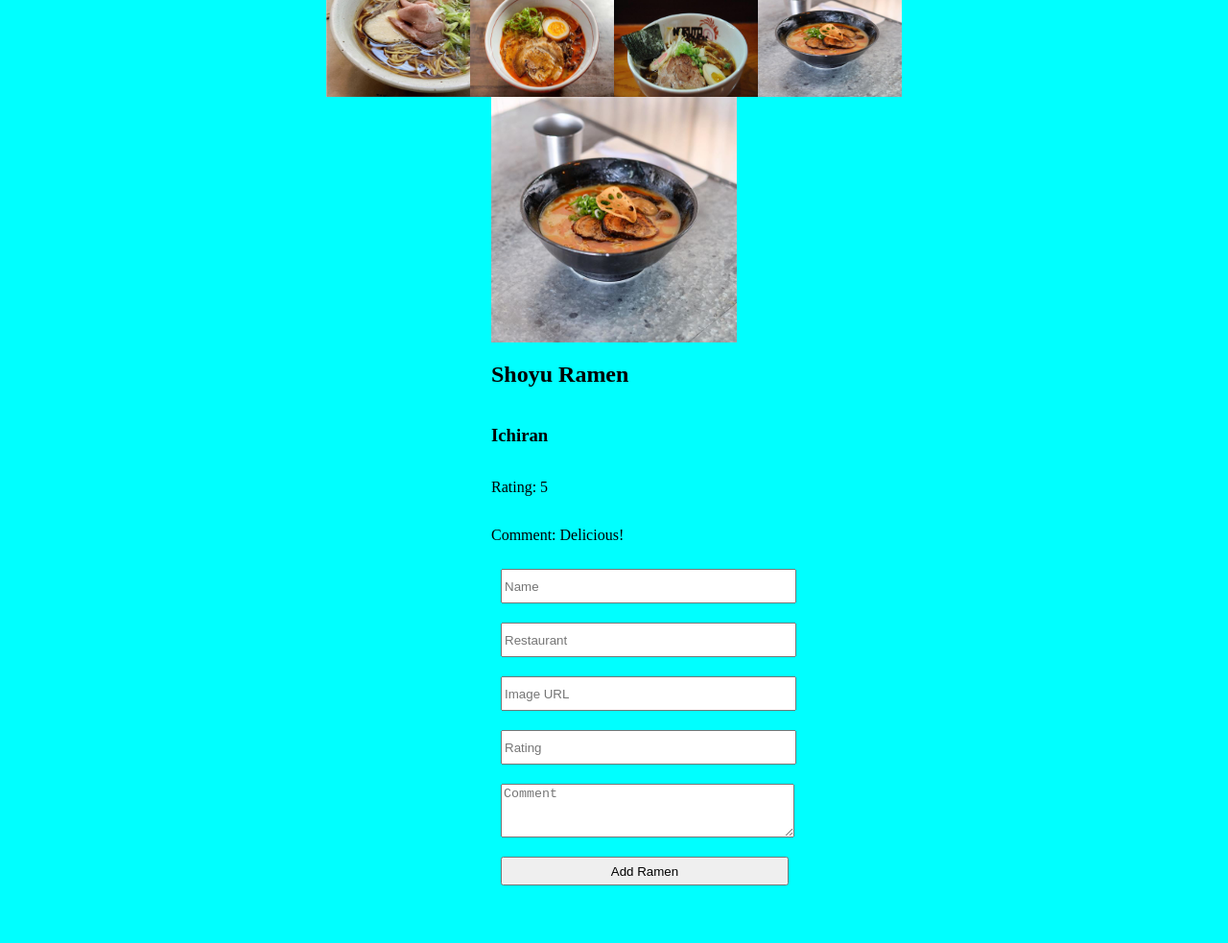
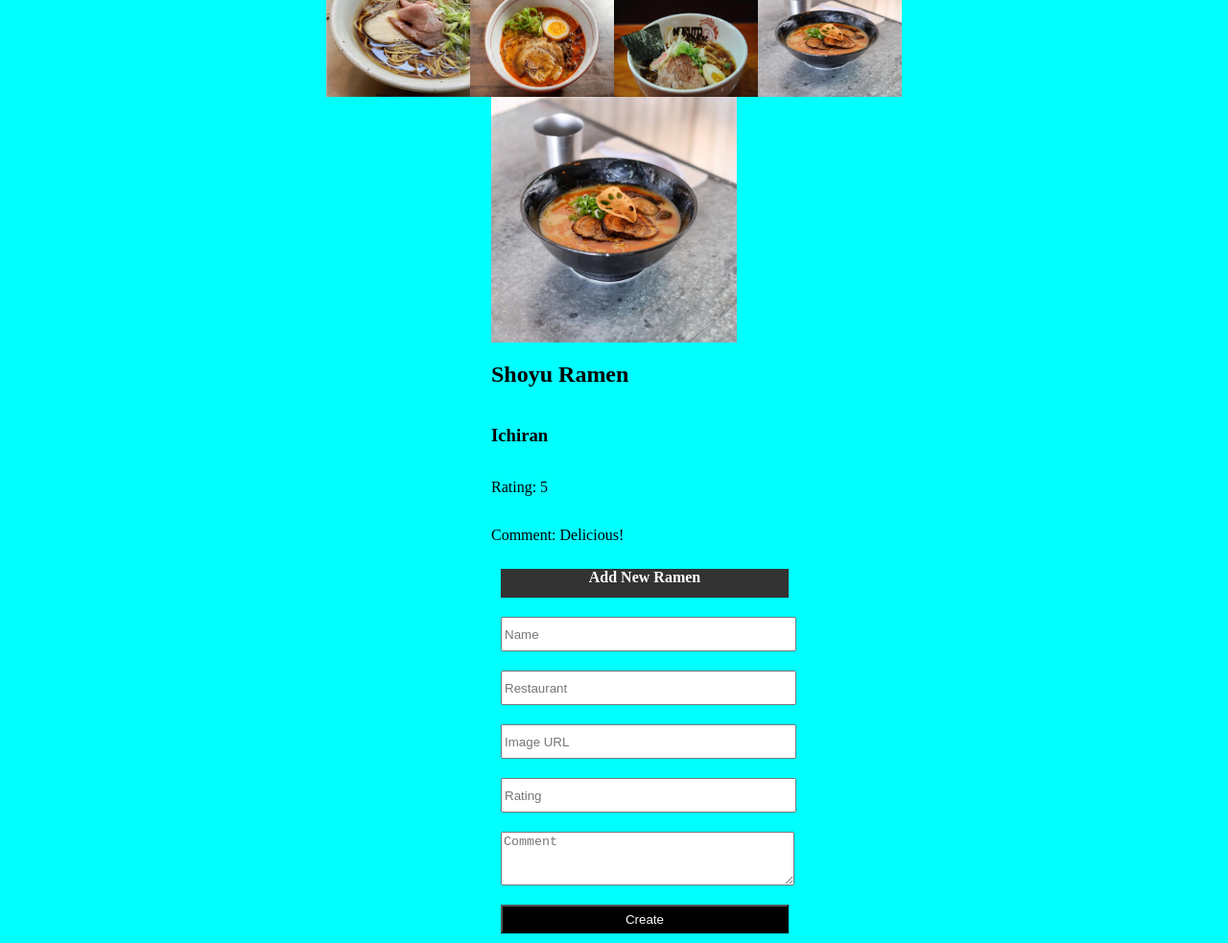
Before and after one commit to Nick-Nyler/ramen-rating-app, a plain HTML site: page index.html in a window 1280 px wide. Shown: the part 89-1072 px from the top of the page at 96% size. Before the commit the page ends 1022 px from the top, so only its background shows below. Drawn offline with Linux system fonts and the light colour scheme.

Commit message:
changed form button colour

```diff
--- a/css/styles.css
+++ b/css/styles.css
@@ -55,8 +55,19 @@ header{
     width: 300px;
     height: 30px;
     margin: 10px;
+    background-color: black;
+    color: white;
 }
 #form textarea {
     height: 50px;
     resize: vertical;
 }
+h4{
+    text-align: center;
+    padding: auto;
+    background-color: #333;
+    width: 300px;
+    height: 30px;
+    margin: 10px;
+    color: white;
+}
--- a/index.html
+++ b/index.html
@@ -24,12 +24,13 @@
         <p id="comment"></p>
     </div>
     <form id="form">
+        <h4>Add New Ramen</h3>
         <input type="text" id="form-name" placeholder="Name" required>
         <input type="text" id="form-restaurant" placeholder="Restaurant" required>
         <input type="text" id="form-image" placeholder="Image URL" required>
         <input type="text" id="form-rating" placeholder="Rating" required>
         <textarea id="form-comment" placeholder="Comment" required></textarea>
-        <button type="submit">Add Ramen</button>
+        <button type="submit">Create</button>
     </form>
     <script src="scripts/index.js"></script>
 </body>
```
